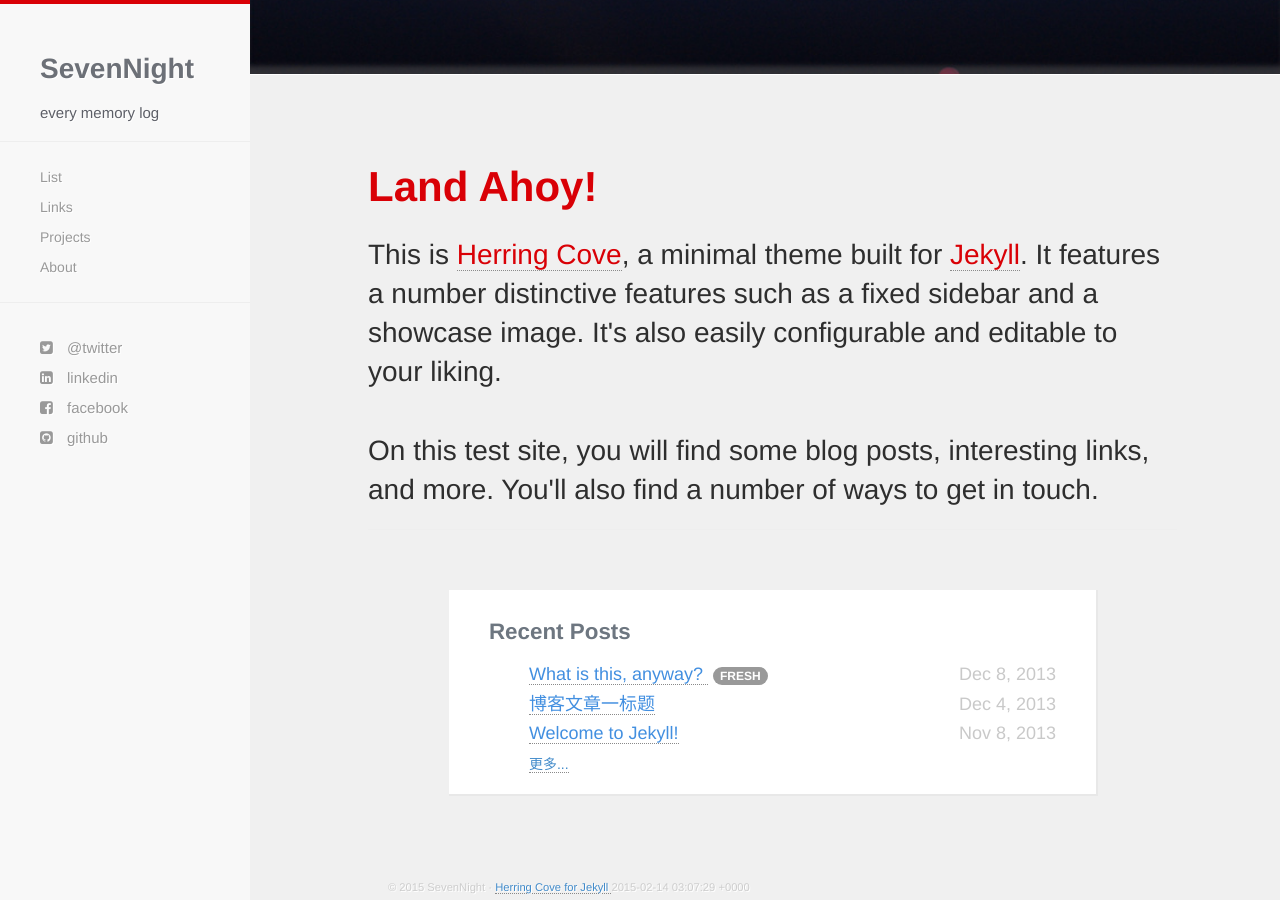
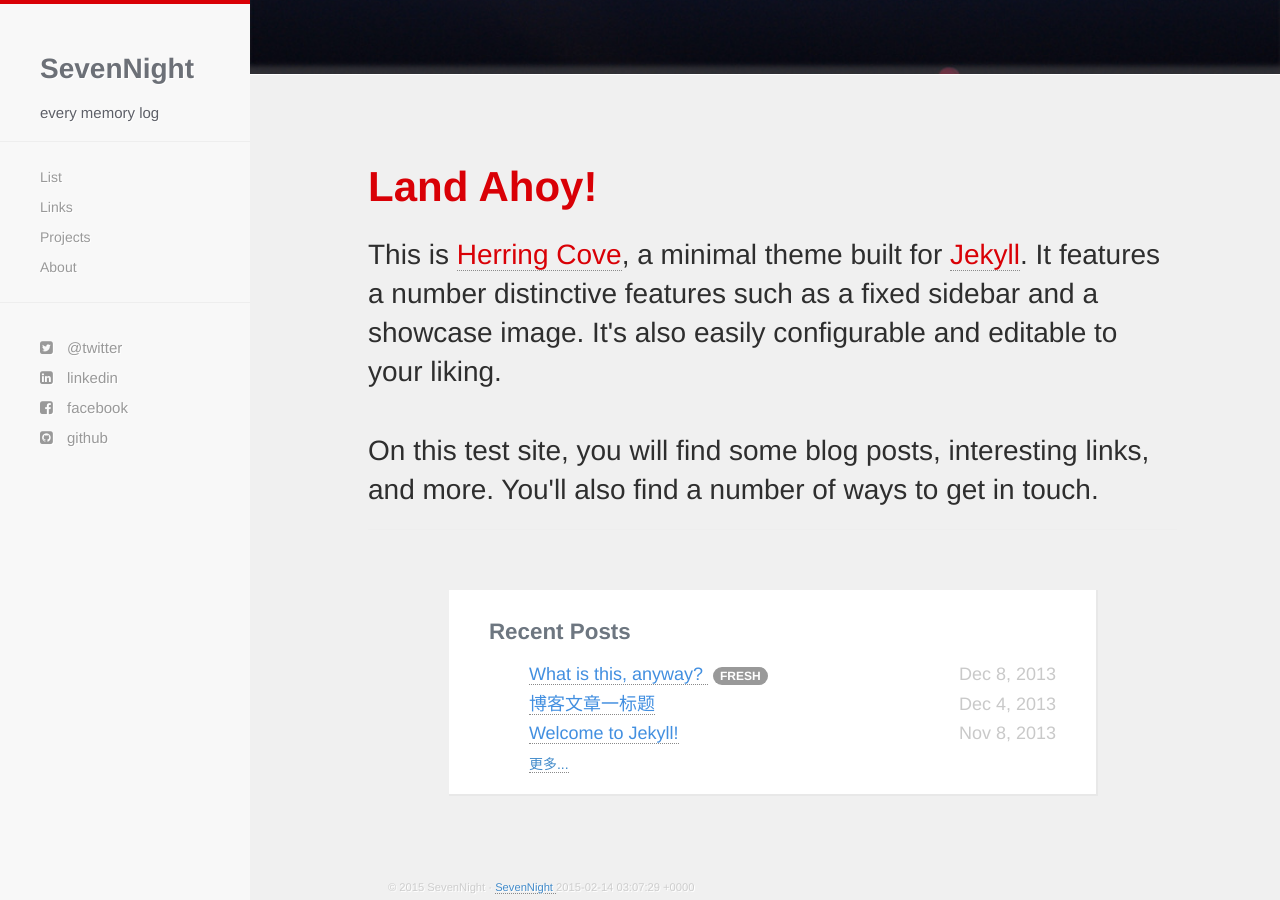
Before and after one commit to ceares/blog, a Jekyll site: the page built from index.html, in a window 1280 px wide and 900 px high, scrolled down 629 px. Built offline with Jekyll 4.4.1, drawn with Linux system fonts in a browser that asks for light colours; nearby versions of some CDN libraries; Markdown is read by kramdown in place of the engine named in the settings.

Commit message:
Update footer.html

```diff
--- a/_includes/footer.html
+++ b/_includes/footer.html
@@ -2,7 +2,7 @@
   <footer>
     <p class="text-muted credit">
       &copy; {{ site.time | date: '%Y' }} {{ site.name }} &middot;
-      <a href="https://github.com/arnp/herring-cove"> Herring Cove for Jekyll </a>
+      <a href="https://blog.7ye.xyz"> SevenNight </a>
       {{ site.time }}
     </p>
   </footer>
```
